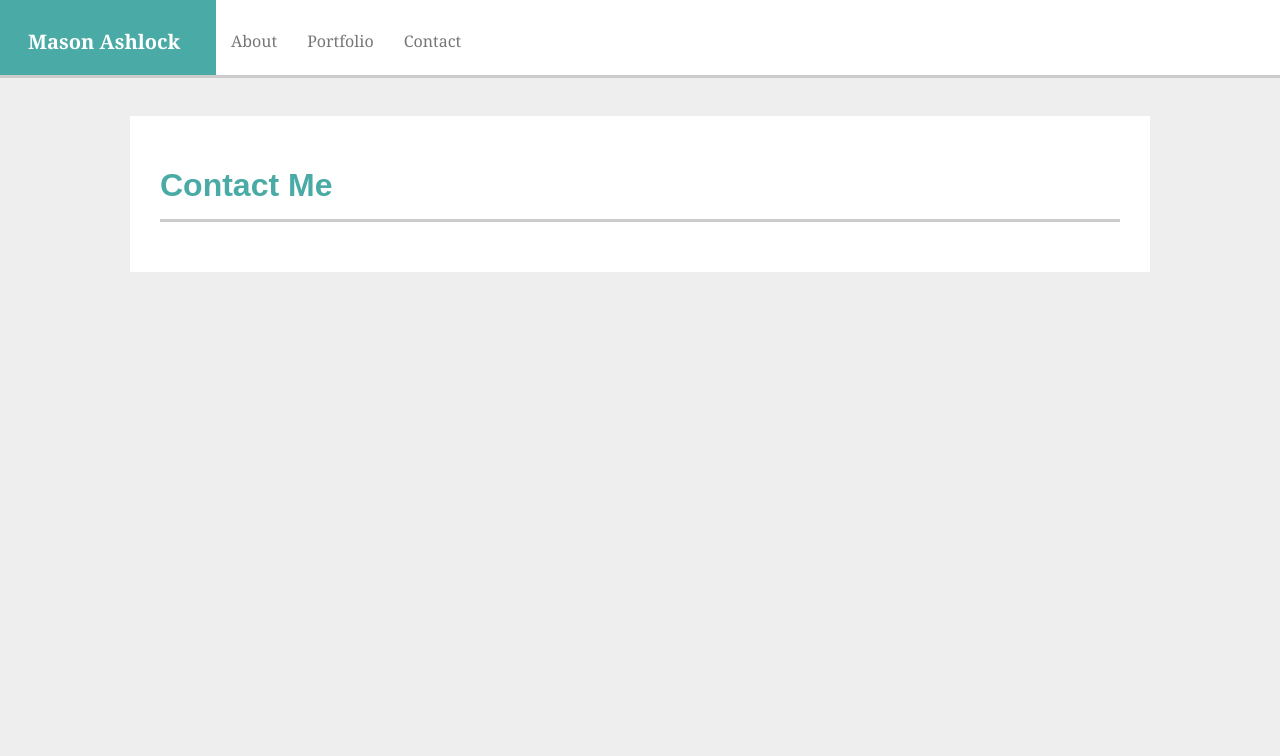
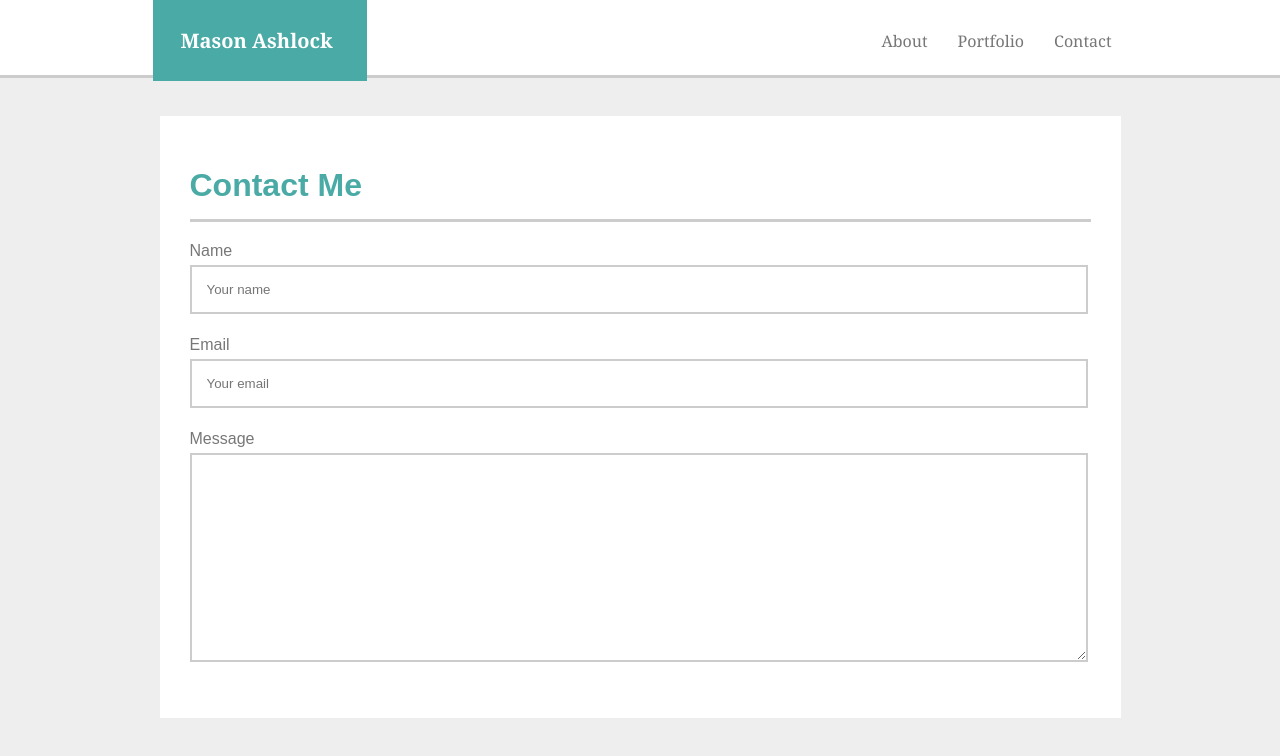
Before and after one commit to Hobatron/Basic-Portfolio, a plain HTML site: page contact.html in a window 1280 px wide. Drawn offline with Linux system fonts and the light colour scheme.

Commit message:
finished; index&contact

```diff
--- a/contact.html
+++ b/contact.html
@@ -11,15 +11,25 @@
 <body>
     <!--Shared naigation header-->
     <div class="navHead">
-        <header>Mason Ashlock</header>
-        <a id="topnav_Index" class="topnav" href="index.html">About</a>
-        <a id="topnav_Portfolio" class="topnav" href="portfolio.html">Portfolio</a>
-        <a id="topnav_Contact" class="topnav" href="contact.html">Contact</a>
+        <div id="testWrap">
+            <header>Mason Ashlock</header>
+            <a class="topnav" href="index.html">About</a>
+            <a class="topnav" href="portfolio.html">Portfolio</a>
+            <a class="topnav" href="contact.html">Contact</a>
+        </div>
     </div>
         <!-- -->
         <div id="midDimWrap">
             <div id="midDim">
                 <h1>Contact Me</h1>
+                <form>
+                    Name<br>
+                    <input type="text" placeholder="Your name" name="name"><br>
+                    Email<br>
+                    <input type="email" placeholder="Your email" name="emailAddress"><br>
+                    Message
+                    <textarea id="msgBox" name="message"></textarea>
+                </form>
             </div>
         </div>
 
--- a/css/styles.css
+++ b/css/styles.css
@@ -4,7 +4,6 @@ body{
 }
 
 .navHead{
-    display: flex;
     width: 100%;
     height: 75px;
     background-color: #fff;
@@ -16,7 +15,8 @@ body{
 header{
     font-weight: bold;
     font-size: 20px;
-    padding: 28px;
+    padding: 27px;
+    margin-right: 499px;
     width: 160px;
     background-color: #4aaaa5;
     color: #fff;
@@ -27,21 +27,9 @@ body {
 }
 
 .topnav{
-    float: right;
     margin: 15px;
     margin-top: 30px;
 }
-
-#topnav_Index{
-    right: ;
-}
-#topnav_Portfolio{
-    right: ;
-}
-#topnav_Contact{
-    right: ;
-}
-
 
 a{
     text-decoration: none;
@@ -71,12 +59,26 @@ img {
 
 }
 
+input[type=text], input[type=email], textarea{
+    width: 96%;
+    padding: 15px;
+    margin: 5px 0 22px 0;
+    display: inline-block;
+    border-color: #ccc;
+    border-style: solid;
+    background: #fff;
+}
 
+#msgBox {
+    height: 175px;
+    border-width: 2px;
+}
 
 /* Testing area */
 
 #testWrap {
     display: flex;
+    justify-content: center;
 }
 
 #midDimWrap {
@@ -90,6 +92,6 @@ img {
 #midDim{
     margin-top: 38px;
     padding: 30px;
-    width: 960px;
+    width: 901px;
     background-color: #fff;
 }
```
Also changed, not shown: index.html (+6 -4 lines), portfolio.html (+3 -3 lines).
